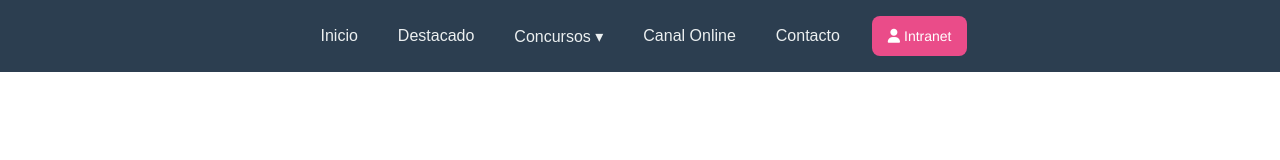
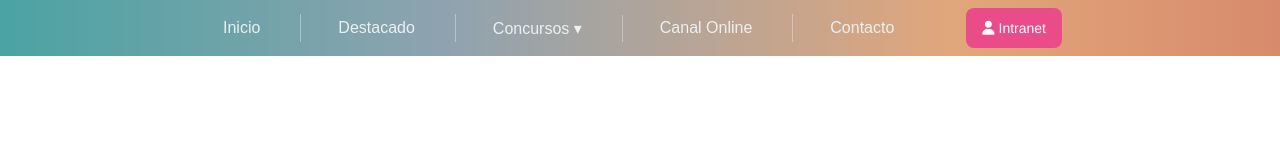
Before and after one commit to rsalinasf/WebCorpo, a plain HTML site: page index.html in a window 1280 px wide. Drawn offline with Linux system fonts and the light colour scheme.

Commit message:
Navbar Cambios Base Terminados

```diff
--- a/css/style.css
+++ b/css/style.css
@@ -2,18 +2,33 @@
     * { margin: 0; padding: 0; box-sizing: border-box; }
     body { font-family: sans-serif; }
 
-    header { background: #2c3e50; }
-    nav { display: flex; padding: 1rem 1rem; align-items: center; justify-content: center;}
+    header {
+  /* Ejemplo de fondo tipo “teal → gris azulado → durazno” */
+  background: linear-gradient(
+    90deg,
+    #4ba3a3 0%,
+    #8fa3af 35%,
+    #e2a67b 75%,
+    #d78b6c 100%
+  );
+
+ }
+    nav { display: flex; padding: 0.5rem 1rem; align-items: center; justify-content: center;}
 
     /* Estilo de los enlaces principales */
     nav > a,
-    nav > .dropdown > a {
+      nav > .dropdown > a {
       color: #ecf0f1;
       text-decoration: none;
-      margin-right: 1.5rem;
+      margin-right: 2rem;
       position: relative;
-      padding: 0rem 0.5rem;
+      padding: 5px 40px 5px 5px;
+      border-right: 1px solid rgb(255 255 255 / 35%);
     }
+    #contacto{
+      border: none;
+    }
+
     nav > a:hover,
     nav > .dropdown:hover > a {
       color: #bdc3c7;
@@ -26,14 +41,16 @@
     .dropdown .submenu {
       display: none;
       position: absolute;
-      top: 100%;
-      left: 0;
-      background: #ecf0f1;
-      border-radius: 4px;
-      box-shadow: 0 2px 5px rgba(0,0,0,0.2);
+      top: -94%;
+      left: -33px;
+      background: #ffffff;
+      /* border-radius: 4px; */
+      box-shadow: 0 2px 5px rgba(0, 0, 0, 0.2);
       list-style: none;
-      min-width: 160px;
+      min-width: 170px;
+      min-height: 120px;
       z-index: 100;
+      padding-top: 13px;
     }
     .dropdown .submenu li a {
       display: block;
--- a/index.html
+++ b/index.html
@@ -23,10 +23,13 @@
       </div>
 
       <a href="">Canal Online</a>
-      <a href="">Contacto</a>
+      <a href="" id="contacto">Contacto</a>
       <button class="button-1" role="button"><i class="fa-solid fa-user"></i> Intranet</button>
     </nav>
   </header>
+
+
+
 
 
 
```
